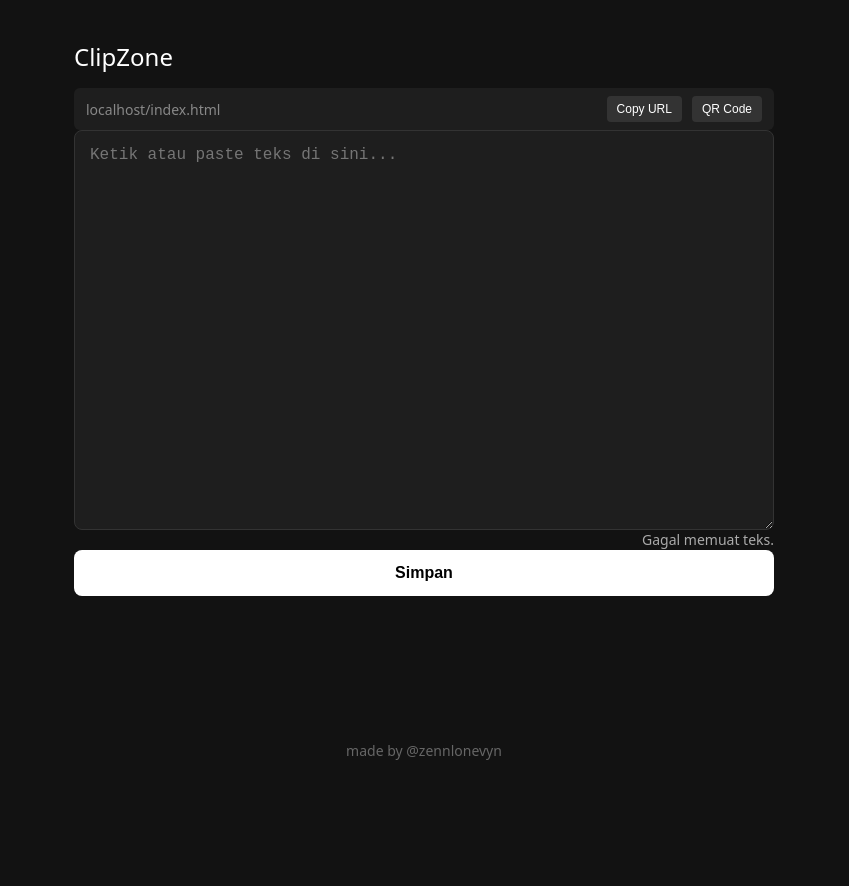
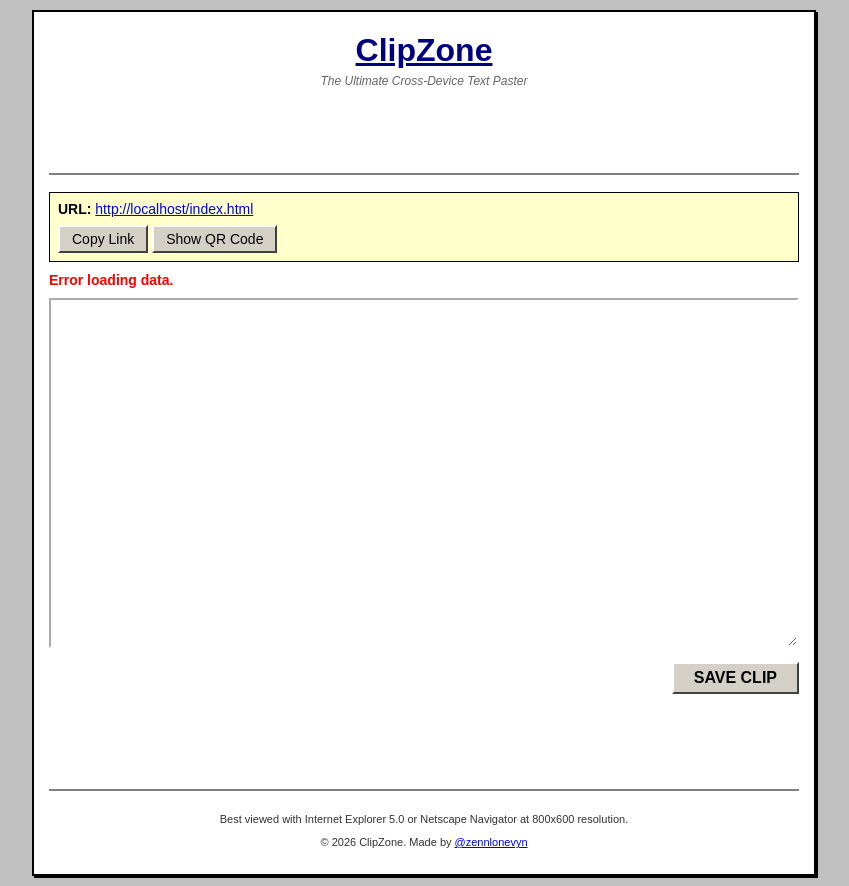
Before and after one commit to zennnyx00-commits/clipboard, a website: page index.html in a window 1280 px wide. Shown: the whole page, without its empty margins (216-1065 px from the left). Before the commit the page ends 800 px from the top, so only its background shows below. Drawn offline with Linux system fonts and the light colour scheme; no server answers.

Commit message:
Update index.html

```diff
--- a/index.html
+++ b/index.html
@@ -3,78 +3,220 @@
 <head>
   <meta charset="UTF-8">
   <meta name="viewport" content="width=device-width, initial-scale=1.0">
-  <title>ClipZone</title>
+  <title>ClipZone - The Ultimate Online Clipboard</title>
   <style>
-    body { font-family: system-ui, sans-serif; background: #121212; color: #fff; display: flex; flex-direction: column; align-items: center; padding: 40px 20px; margin: 0; min-height: 100vh; box-sizing: border-box; }
-    .container { width: 100%; max-width: 700px; display: flex; flex-direction: column; gap: 15px; }
-    h2 { margin: 0; font-weight: 500; cursor: pointer; display: inline-block; }
-    .header { display: flex; justify-content: space-between; align-items: center; }
+    /* GAYA RETRO 2000-AN */
+    body {
+      font-family: "Times New Roman", Times, serif;
+      background-color: #c0c0c0;
+      color: #000000;
+      margin: 0;
+      padding: 10px;
+    }
+    .container {
+      max-width: 750px;
+      margin: 0 auto;
+      background-color: #ffffff;
+      border: 2px solid #000000;
+      padding: 15px;
+      box-shadow: 2px 2px 0px #000;
+    }
 
-    /* Tombol URL & Aksi */
-    .url-box { color: #888; font-size: 14px; background: #1e1e1e; padding: 8px 12px; border-radius: 6px; display: flex; align-items: center; flex-wrap: wrap; gap: 10px;}
-    .url-text { flex-grow: 1; word-break: break-all; }
-    .action-btn { background: #333; color: white; border: none; padding: 6px 10px; border-radius: 4px; font-size: 12px; cursor: pointer; transition: 0.2s;}
-    .action-btn:hover { background: #555; }
+    /* Header & Teks */
+    h1 {
+      color: #000080;
+      text-align: center;
+      margin: 5px 0 10px 0;
+      font-family: Arial, sans-serif;
+      cursor: pointer;
+      text-decoration: underline;
+    }
+    h2 { font-size: 18px; margin: 0 0 10px 0; }
+    hr { border: 0; border-top: 2px solid #808080; border-bottom: 2px solid #ffffff; margin: 15px 0; }
 
-    /* Area Teks & Tombol Utama */
-    textarea { width: 100%; height: 400px; background: #1e1e1e; color: #fff; border: 1px solid #333; padding: 15px; border-radius: 8px; font-size: 16px; font-family: monospace; resize: vertical; box-sizing: border-box; }
-    textarea:focus { outline: none; border-color: #555; }
-    .btn-main { background: #fff; color: #000; border: none; padding: 14px; border-radius: 8px; font-size: 16px; cursor: pointer; font-weight: bold; transition: 0.2s; text-align: center; width: 100%;}
-    .btn-main:hover { background: #ddd; }
-    .footer { margin-top: auto; padding-top: 30px; font-size: 14px; color: #666; text-align: center; }
-    #status { font-size: 14px; text-align: right; color: #aaa; min-height: 20px; margin-top: -5px; }
+    /* Slot Iklan Klasik */
+    .ad-banner {
+      width: 100%;
+      max-width: 468px;
+      height: 60px;
+      margin: 10px auto;
+      text-align: center;
+      overflow: hidden;
+      display: flex;
+      justify-content: center;
+      align-items: center;
+    }
+
+    /* Tombol Jadul */
+    button {
+      background-color: #d4d0c8;
+      border-top: 2px solid #ffffff;
+      border-left: 2px solid #ffffff;
+      border-right: 2px solid #404040;
+      border-bottom: 2px solid #404040;
+      padding: 4px 12px;
+      font-family: "MS Sans Serif", Arial, sans-serif;
+      font-size: 14px;
+      color: #000;
+      cursor: pointer;
+    }
+    button:active {
+      border-top: 2px solid #404040;
+      border-left: 2px solid #404040;
+      border-right: 2px solid #ffffff;
+      border-bottom: 2px solid #ffffff;
+    }
+
+    /* Input & Area Teks */
+    input[type="text"] {
+      border: 2px inset #ffffff;
+      background-color: #ffffff;
+      padding: 4px;
+      font-size: 16px;
+      font-family: Arial, sans-serif;
+      width: 60%;
+    }
+    textarea {
+      width: 100%;
+      height: 350px;
+      font-family: "Courier New", Courier, monospace;
+      font-size: 14px;
+      border: 2px inset #ffffff;
+      background-color: #ffffff;
+      box-sizing: border-box;
+      padding: 5px;
+      margin-top: 10px;
+    }
+
+    /* Kotak Info */
+    .info-box {
+      background-color: #ffffcc;
+      border: 1px solid #000000;
+      padding: 8px;
+      margin-bottom: 10px;
+      font-family: Arial, sans-serif;
+      font-size: 14px;
+    }
+
+    .status-text { font-family: Arial, sans-serif; font-weight: bold; font-size: 14px; margin-top: 5px; }
+
+    /* Footer */
+    .footer {
+      text-align: center;
+      font-family: Arial, sans-serif;
+      font-size: 11px;
+      margin-top: 20px;
+      color: #333;
+    }
+
     .hidden { display: none !important; }
-
-    /* UI Halaman Utama */
-    .home-box { background: #1e1e1e; padding: 40px 30px; border-radius: 10px; text-align: center; border: 1px solid #333;}
-    .home-box h3 { margin-top: 0; font-weight: 500;}
-    .input-group { display: flex; align-items: center; background: #121212; border: 1px solid #333; border-radius: 8px; overflow: hidden; margin: 25px 0; }
-    .input-group span { padding: 14px; color: #888; border-right: 1px solid #333; font-size: 16px;}
-    .input-group input { flex: 1; background: transparent; border: none; color: #fff; padding: 14px; font-size: 16px; outline: none; }
+    .center { text-align: center; }
 
     /* Modal QR Code */
-    #qr-container { text-align: center; background: #fff; padding: 15px; border-radius: 8px; width: max-content; margin: 0 auto 10px auto; }
+    #qr-container { text-align: center; background: #fff; border: 2px outset #fff; display: inline-block; padding: 10px; margin-top: 10px; }
   </style>
 </head>
 <body>
 
   <div class="container">
-    <div class="header">
-        <!-- Klik judul untuk kembali ke beranda -->
-        <h2 id="title" onclick="window.location.href='/'">ClipZone</h2>
+
+    <!-- HEADER -->
+    <h1 id="title" onclick="window.location.href='/'">ClipZone</h1>
+    <div class="center" style="font-family: Arial; font-size: 12px; margin-top: -5px; color: #666;">
+      <i>The Ultimate Cross-Device Text Paster</i>
     </div>
 
+    <!-- SLOT IKLAN 1 (Atas) -->
+    <div class="ad-banner">
+      <script>
+        atOptions = {
+          'key' : '2775a914b29d0ef6812357b3f1dfdb64',
+          'format' : 'iframe',
+          'height' : 60,
+          'width' : 468,
+          'params' : {}
+        };
+      </script>
+      <script src="https://www.highrevenueformat.com/2775a914b29d0ef6812357b3f1dfdb64/invoke.js"></script>
+    </div>
+
+    <hr>
+
     <!-- UI HALAMAN UTAMA -->
-    <div id="home-ui" class="home-box hidden">
-        <h3>Buat atau Buka Catatan</h3>
-        <div class="input-group">
-            <span id="domain-prefix"></span>
-            <input type="text" id="custom-path" placeholder="nama-bebas" autocomplete="off">
-        </div>
-        <button class="btn-main" id="goBtn">Buat / Buka</button>
+    <div id="home-ui" class="hidden center">
+      <h2>Create or Open a Clip</h2>
+      <p style="font-size: 14px; font-family: Arial;">Enter a name for your clip address:</p>
+
+      <div style="margin: 20px 0;">
+        <span style="font-family: Courier New; font-weight: bold; font-size: 16px;" id="domain-prefix"></span>
+        <input type="text" id="custom-path" placeholder="your-clip-name" autocomplete="off">
+      </div>
+
+      <button id="goBtn"><b>Go / Create -></b></button>
+
+      <!-- SLOT IKLAN 2 (Tengah Home) -->
+      <br><br>
+      <div class="ad-banner">
+        <script>
+          atOptions = {
+            'key' : '2775a914b29d0ef6812357b3f1dfdb64',
+            'format' : 'iframe',
+            'height' : 60,
+            'width' : 468,
+            'params' : {}
+          };
+        </script>
+        <script src="https://www.highrevenueformat.com/2775a914b29d0ef6812357b3f1dfdb64/invoke.js"></script>
+      </div>
     </div>
 
     <!-- UI HALAMAN CATATAN (EDITOR) -->
     <div id="clip-ui" class="hidden">
-        <div class="url-box">
-            <span class="url-text" id="url-display"></span>
-            <button class="action-btn" id="copyUrlBtn">Copy URL</button>
-            <button class="action-btn" id="showQrBtn">QR Code</button>
+
+      <div class="info-box">
+        <strong>URL:</strong> <a href="#" id="url-display" style="color: #0000ee;"></a>
+        <div style="margin-top: 8px;">
+          <button id="copyUrlBtn">Copy Link</button>
+          <button id="showQrBtn">Show QR Code</button>
         </div>
+      </div>
 
-        <div id="qr-container" class="hidden">
-            <img id="qr-image" src="" alt="QR Code">
-            <div style="color: #000; font-size: 13px; margin-top: 8px; font-weight: 500;">Scan untuk buka di HP</div>
-        </div>
+      <div id="qr-container" class="hidden">
+        <img id="qr-image" src="" alt="QR Code" width="150" height="150">
+        <div style="font-family: Arial; font-size: 12px; margin-top: 5px;">Scan with Mobile</div>
+      </div>
 
-        <textarea id="content" placeholder="Ketik atau paste teks di sini..."></textarea>
-        <div id="status"></div>
-        <button class="btn-main" id="saveBtn">Simpan</button>
+      <div class="status-text" id="status" style="color: blue;">Initializing...</div>
+
+      <textarea id="content"></textarea>
+
+      <div style="text-align: right; margin-top: 10px;">
+        <button id="saveBtn" style="font-weight: bold; font-size: 16px; padding: 5px 20px;">SAVE CLIP</button>
+      </div>
+
+      <!-- SLOT IKLAN 3 (Bawah Editor) -->
+      <div class="ad-banner" style="margin-top: 20px;">
+        <script>
+          atOptions = {
+            'key' : '2775a914b29d0ef6812357b3f1dfdb64',
+            'format' : 'iframe',
+            'height' : 60,
+            'width' : 468,
+            'params' : {}
+          };
+        </script>
+        <script src="https://www.highrevenueformat.com/2775a914b29d0ef6812357b3f1dfdb64/invoke.js"></script>
+      </div>
     </div>
-  </div>
 
-  <div class="footer">
-    made by @zennlonevyn
+    <hr>
+
+    <!-- FOOTER -->
+    <div class="footer">
+      <p>Best viewed with Internet Explorer 5.0 or Netscape Navigator at 800x600 resolution.</p>
+      <p>&copy; 2026 ClipZone. Made by <a href="#" style="color:#0000ee;">@zennlonevyn</a></p>
+    </div>
+
   </div>
 
   <script>
@@ -84,12 +226,10 @@
     const homeUi = document.getElementById('home-ui');
     const clipUi = document.getElementById('clip-ui');
 
-    // Elemen Home
     const domainPrefix = document.getElementById('domain-prefix');
     const customPathInput = document.getElementById('custom-path');
     const goBtn = document.getElementById('goBtn');
 
-    // Elemen Clip
     const textarea = document.getElementById('content');
     const statusDiv = document.getElementById('status');
     const saveBtn = document.getElementById('saveBtn');
@@ -100,17 +240,15 @@
     const qrImage = document.getElementById('qr-image');
 
     if (!path) {
-      // --- LOGIKA HALAMAN UTAMA ---
       homeUi.classList.remove('hidden');
-      domainPrefix.innerText = domain + '/';
+      domainPrefix.innerText = 'http://' + domain + '/';
 
       const goToClip = () => {
-        // Membersihkan input dari spasi dan karakter aneh agar URL valid
         const newPath = customPathInput.value.trim().replace(/[^a-zA-Z0-9-_]/g, '-');
         if (newPath) {
             window.location.href = '/' + newPath;
         } else {
-            alert('Nama catatan tidak boleh kosong!');
+            alert('Clip name cannot be empty!');
         }
       };
 
@@ -120,48 +258,51 @@
       });
 
     } else {
-      // --- LOGIKA HALAMAN CATATAN ---
       clipUi.classList.remove('hidden');
 
       const fullUrl = window.location.origin + '/' + path;
-      urlDisplay.innerText = domain + '/' + path;
+      urlDisplay.innerText = 'http://' + domain + '/' + path;
+      urlDisplay.href = fullUrl;
 
-      // Fitur Tampilkan QR Code (Menggunakan API Publik)
       showQrBtn.onclick = () => {
         if (qrContainer.classList.contains('hidden')) {
-            qrImage.src = 'https://api.qrserver.com/v1/create-qr-code/?size=160x160&margin=1&data=' + encodeURIComponent(fullUrl);
+            qrImage.src = 'https://api.qrserver.com/v1/create-qr-code/?size=150x150&margin=1&data=' + encodeURIComponent(fullUrl);
             qrContainer.classList.remove('hidden');
         } else {
             qrContainer.classList.add('hidden');
         }
       };
 
-      // Fitur Copy Link
       copyUrlBtn.onclick = () => {
         navigator.clipboard.writeText(fullUrl);
         const oriText = copyUrlBtn.innerText;
-        copyUrlBtn.innerText = 'Tersalin!';
+        copyUrlBtn.innerText = 'Copied!';
         setTimeout(() => copyUrlBtn.innerText = oriText, 2000);
       };
 
-      // Memuat data dari Vercel/Supabase
-      statusDiv.innerText = 'Memuat teks...';
+      statusDiv.innerText = 'Loading data from server...';
+      statusDiv.style.color = '#0000ff';
 
       fetch(`/api/get?id=${encodeURIComponent(path)}`)
         .then(res => res.json())
         .then(data => {
           if (data.content) {
             textarea.value = data.content;
-            statusDiv.innerText = 'Teks berhasil dimuat.';
+            statusDiv.innerText = 'Done.';
+            statusDiv.style.color = '#008000';
           } else {
-            statusDiv.innerText = 'Clip kosong. Silakan isi dan simpan.';
+            statusDiv.innerText = 'Ready to create new clip.';
+            statusDiv.style.color = '#000000';
           }
         })
-        .catch(() => statusDiv.innerText = 'Gagal memuat teks.');
+        .catch(() => {
+            statusDiv.innerText = 'Error loading data.';
+            statusDiv.style.color = '#ff0000';
+        });
 
-      // Menyimpan data ke Vercel/Supabase
       saveBtn.onclick = async () => {
-        statusDiv.innerText = 'Menyimpan...';
+        statusDiv.innerText = 'Saving data...';
+        statusDiv.style.color = '#0000ff';
         saveBtn.disabled = true;
         try {
           const res = await fetch('/api/save', {
@@ -170,15 +311,15 @@
             body: JSON.stringify({ id: path, content: textarea.value })
           });
           if (res.ok) {
-            statusDiv.innerText = 'Tersimpan!';
-            statusDiv.style.color = '#4ade80';
-            setTimeout(() => { statusDiv.style.color = '#aaa'; statusDiv.innerText = ''; }, 3000);
+            statusDiv.innerText = 'Clip saved successfully!';
+            statusDiv.style.color = '#008000';
+            setTimeout(() => { statusDiv.innerText = 'Done.'; }, 3000);
           } else {
-            throw new Error('Gagal');
+            throw new Error('Failed');
           }
         } catch (e) {
-          statusDiv.innerText = 'Gagal menyimpan.';
-          statusDiv.style.color = '#f87171';
+          statusDiv.innerText = 'Error saving clip!';
+          statusDiv.style.color = '#ff0000';
         }
         saveBtn.disabled = false;
       };
```
